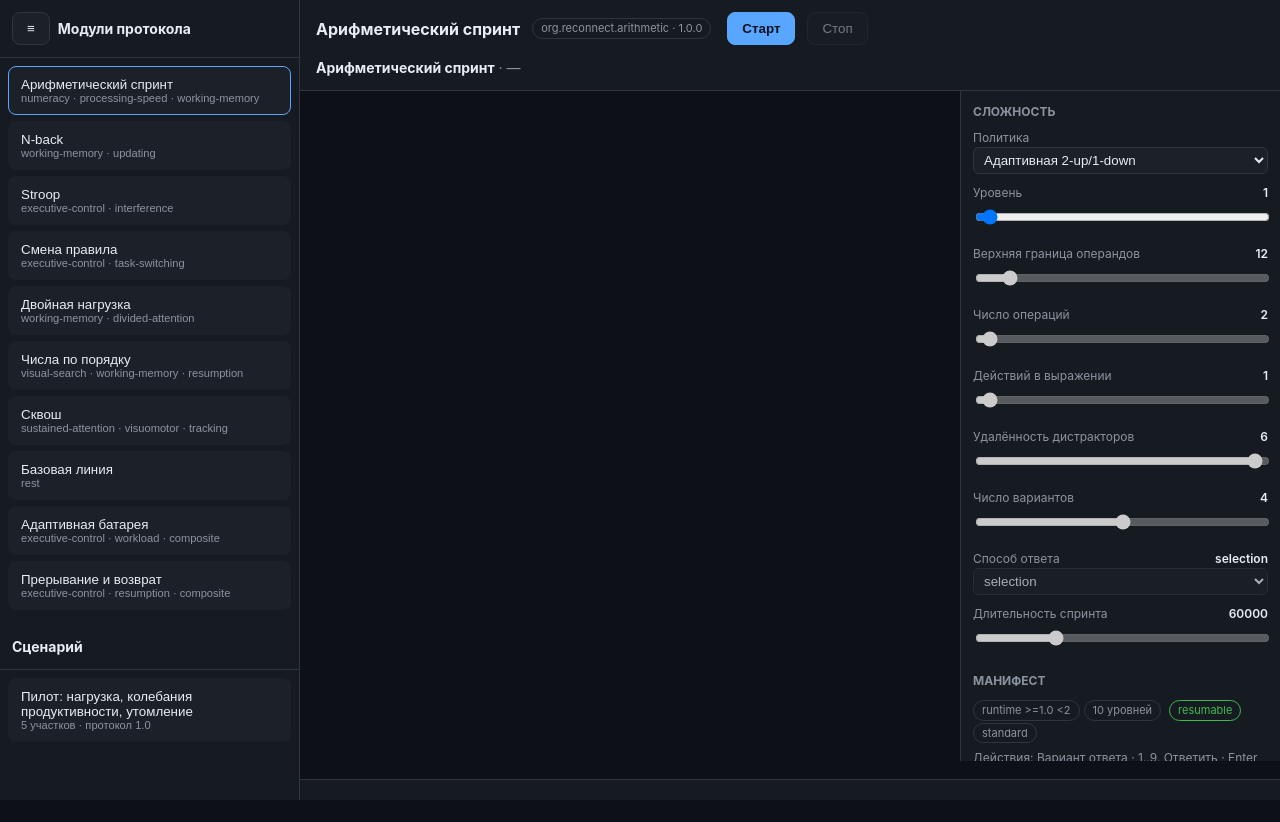
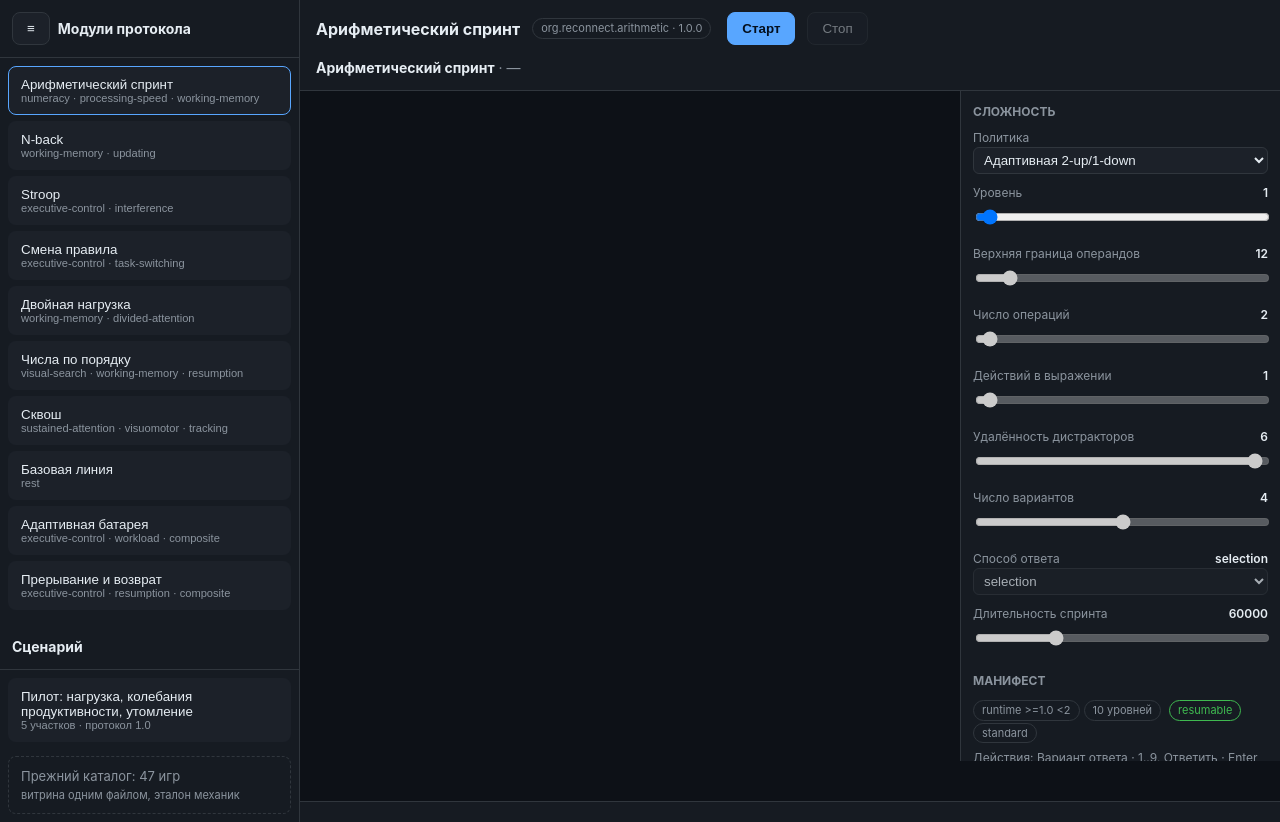
Before and after one commit to reconnectmind/demo_games, a website with bundled scripts: page apps/showcase/index.html in a window 1280 px wide. Before the commit the page ends 800 px from the top, so only its background shows below. Built offline with nearby package versions, Linux system fonts and the light colour scheme.

Commit message:
deployment

```diff
--- a/apps/showcase/src/main.ts
+++ b/apps/showcase/src/main.ts
@@ -34,6 +34,10 @@ app.innerHTML = `
     <div class="catalog-body" id="catalog"></div>
     <div class="catalog-head"><h1>Сценарий</h1></div>
     <div class="catalog-body" id="scenarios"></div>
+    <a class="catalog-link" href="./catalog/index.html">
+      Прежний каталог: 47 игр
+      <small>витрина одним файлом, эталон механик</small>
+    </a>
   </aside>
   <main class="port">
     <div class="port-head">
--- a/apps/showcase/src/styles.css
+++ b/apps/showcase/src/styles.css
@@ -54,6 +54,20 @@ body {
   color: var(--text);
   cursor: pointer;
 }
+/* Ссылка на прежнюю витрину: прижата к низу панели, не мешает списку. */
+.catalog-link {
+  margin: auto 8px 8px;
+  padding: 10px 12px;
+  border: 1px dashed var(--border);
+  border-radius: 8px;
+  color: var(--muted);
+  text-decoration: none;
+  font-size: 13px;
+}
+.catalog-link:hover { border-color: var(--accent); color: var(--text); }
+.catalog-link small { display: block; font-size: 11px; }
+#app.is-collapsed .catalog-link { display: none; }
+
 .game-item:hover { border-color: var(--border); }
 .game-item.is-active { border-color: var(--accent); }
 .game-item small { color: var(--muted); display: block; }
```
Also changed, not shown: apps/showcase/public/catalog/index.html (added, +1 -0 lines), index.html (+4 -0 lines), .github/workflows/deploy-pages.yml, README.md.
